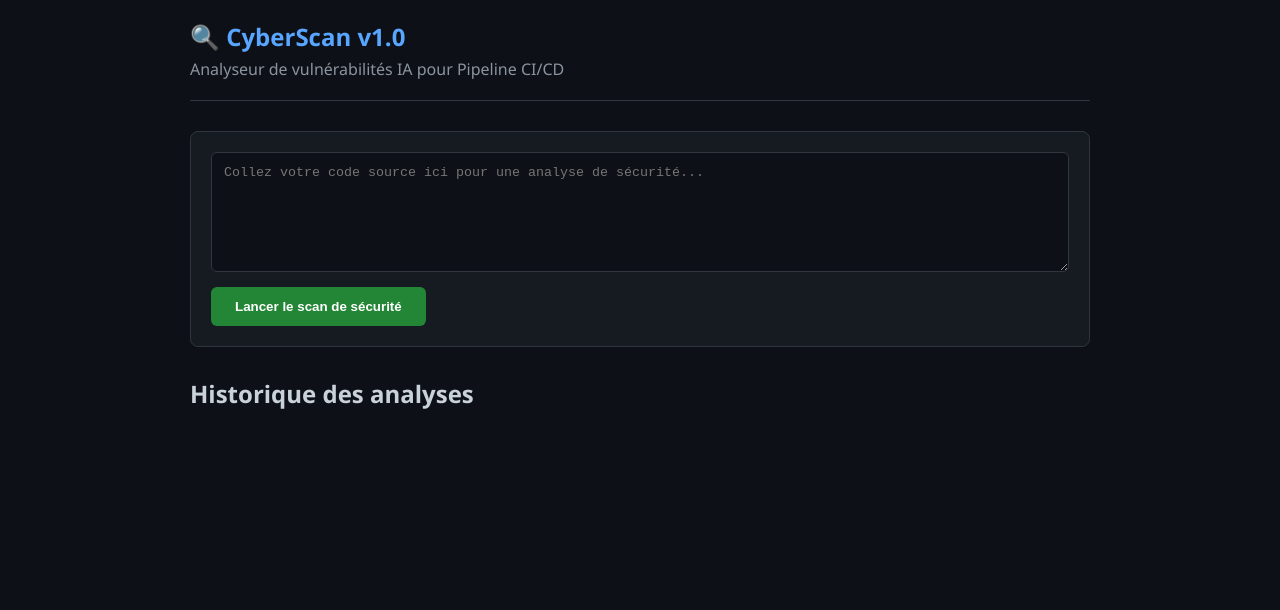
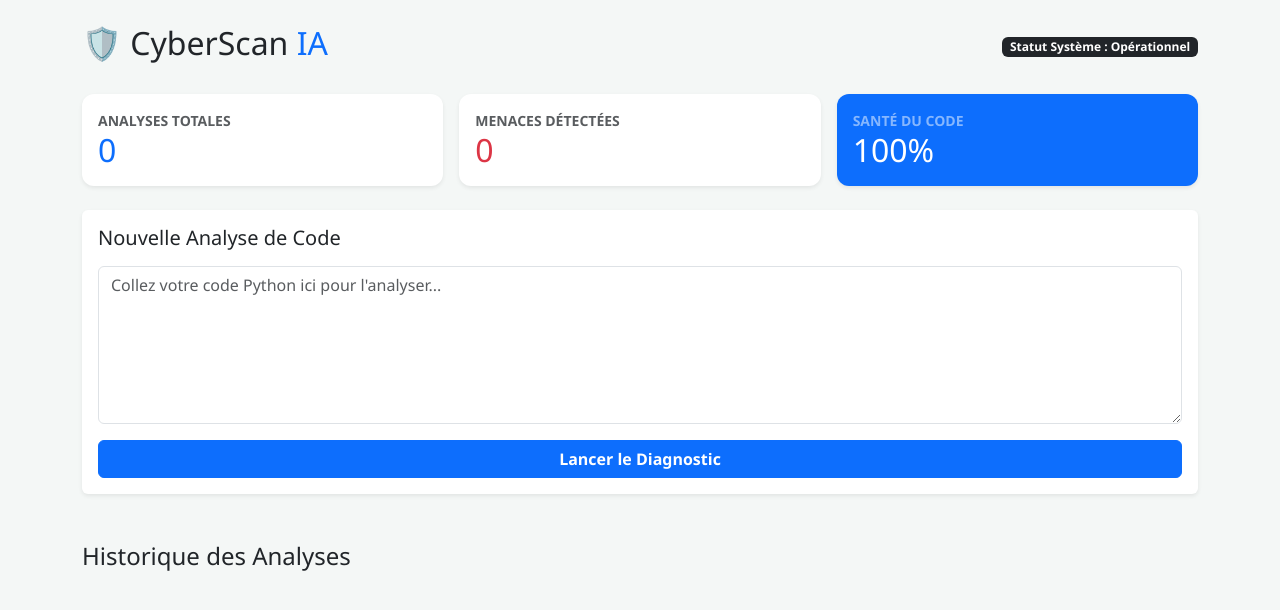
Before and after one commit to LucRakoto/mini-project-devops, a Flask app: page / in a window 1280 px wide. Shown: the top 610 px of the page. Run offline with Flask 3, Linux system fonts and the light colour scheme; data that the repository does not hold is empty; parts of the project's set-up code (start-up, migrations or seed data) failed here and were passed over.

Commit message:
Version final avec visualisation

```diff
--- a/app.py
+++ b/app.py
@@ -1,30 +1,70 @@
-import os, json
 from flask import Flask, render_template, request, redirect, url_for
-from redis import Redis
+import redis
+import json
+import uuid
 from datetime import datetime
-from scanner import VulnerabilityScanner # On importe ton nouveau module !
+from scanner import VulnerabilityScanner
 
 app = Flask(__name__)
-db = Redis(host=os.getenv('REDIS_HOST', 'redis'), port=6379, password=os.getenv('REDIS_PASSWORD'), decode_responses=True)
-ia_scanner = VulnerabilityScanner() # On initialise l'IA
+
+# Connexion à Redis (Assure-toi que les identifiants correspondent à ton docker-compose)
+r = redis.Redis(host='redis', port=6379, password='votre_mot_de_passe_robuste', decode_responses=True)
+
+scanner = VulnerabilityScanner()
 
 @app.route('/')
 def index():
-    raw_data = db.lrange('scans', 0, -1)
-    reports = [json.loads(r) for r in raw_data]
-    return render_template('index.html', reports=reports) # On utilise un vrai fichier HTML !
+    try:
+        # 1. Récupération de tous les scans stockés
+        keys = r.keys("scan:*")
+        scans = []
+        for k in keys:
+            data = r.get(k)
+            if data:
+                scans.append(json.loads(data))
 
-@app.route('/analyze', methods=['POST'])
-def analyze():
-    code = request.form.get('code_snippet')
-    if code:
-        result = ia_scanner.scan(code) # L'IA travaille ici
-        db.rpush('scans', json.dumps({
-            "preview": code[:30],
-            "result": result,
-            "date": datetime.now().strftime("%H:%M:%S")
-        }))
+        # 2. Tri par date (du plus récent au plus ancien)
+        scans.sort(key=lambda x: x.get('timestamp', ''), reverse=True)
+
+        # 3. Calcul des statistiques pour le Dashboard
+        total_scans = len(scans)
+        vulnerabilities = len([s for s in scans if "❌" in s['result']])
+
+        # Calcul du score de santé (sur 100)
+        health_score = 100
+        if total_scans > 0:
+            health_score = int(((total_scans - vulnerabilities) / total_scans) * 100)
+
+        return render_template('index.html',
+                               scans=scans,
+                               total=total_scans,
+                               alerts=vulnerabilities,
+                               health=health_score)
+    except Exception as e:
+        return f"Erreur de connexion à la base de données : {e}", 500
+
+@app.route('/scan', method=['POST'])
+def scan_code():
+    code_content = request.form.get('code')
+    if not code_content:
+        return redirect(url_for('index'))
+
+    # Analyse du code via le scanner
+    result = scanner.scan(code_content)
+
+    # Création de l'objet de scan pour Redis
+    scan_id = str(uuid.uuid4())
+    scan_data = {
+        'id': scan_id,
+        'code': code_content,
+        'result': result,
+        'timestamp': datetime.now().strftime("%Y-%m-%d %H:%M:%S")
+    }
+
+    # Sauvegarde dans Redis avec une expiration (optionnel)
+    r.set(f"scan:{scan_id}", json.dumps(scan_data))
+
     return redirect(url_for('index'))
 
 if __name__ == '__main__':
-    app.run(host='0.0.0.0', port=5000)
+    app.run(host='0.0.0.0', port=5000, debug=True)
--- a/templates/index.html
+++ b/templates/index.html
@@ -3,64 +3,82 @@
 <head>
     <meta charset="UTF-8">
     <meta name="viewport" content="width=device-width, initial-scale=1.0">
-    <title>CyberScan IA - Dashboard de Stage</title>
+    <title>CyberScan IA - Dashboard Pro</title>
+    <link rel="stylesheet" href="https://cdn.jsdelivr.net/npm/bootstrap@5.3.0/dist/css/bootstrap.min.css">
     <style>
-        :root {
-            --bg-dark: #0d1117;
-            --card-bg: #161b22;
-            --border: #30363d;
-            --text-main: #c9d1d9;
-            --accent: #58a6ff;
-            --danger: #ff7b72;
-            --success: #3fb950;
-        }
-        body { font-family: 'Segoe UI', Tahoma, Geneva, Verdana, sans-serif; background-color: var(--bg-dark); color: var(--text-main); margin: 0; padding: 20px; }
-        .container { max-width: 900px; margin: auto; }
-        .header { border-bottom: 1px solid var(--border); padding-bottom: 20px; margin-bottom: 30px; }
-        .header h1 { color: var(--accent); margin: 0; font-size: 24px; }
-        .header p { color: #8b949e; margin: 5px 0 0; }
-
-        .scan-box { background: var(--card-bg); border: 1px solid var(--border); border-radius: 8px; padding: 20px; margin-bottom: 30px; }
-        textarea { width: 100%; height: 120px; background: var(--bg-dark); color: #a5d6ff; border: 1px solid var(--border); border-radius: 6px; padding: 12px; font-family: 'Courier New', monospace; box-sizing: border-box; resize: vertical; }
-        button { background: #238636; color: white; border: none; padding: 12px 24px; border-radius: 6px; cursor: pointer; font-weight: bold; margin-top: 10px; transition: 0.2s; }
-        button:hover { background: #2ea043; }
-
-        .report-card { background: var(--card-bg); border: 1px solid var(--border); border-radius: 6px; padding: 15px; margin-bottom: 15px; display: flex; justify-content: space-between; align-items: center; }
-        .code-preview { font-family: monospace; background: #0d1117; padding: 4px 8px; border-radius: 4px; color: #79c0ff; }
-        .status-badge { padding: 5px 12px; border-radius: 20px; font-size: 12px; font-weight: bold; }
-        .status-vulnerable { background: rgba(248, 81, 73, 0.1); color: var(--danger); border: 1px solid var(--danger); }
-        .status-safe { background: rgba(63, 185, 80, 0.1); color: var(--success); border: 1px solid var(--success); }
-        .date { color: #8b949e; font-size: 12px; }
+        body { background-color: #f4f7f6; font-family: 'Segoe UI', Tahoma, Geneva, Verdana, sans-serif; }
+        .stat-card { border-radius: 12px; transition: transform 0.2s; }
+        .stat-card:hover { transform: translateY(-5px); }
+        .vulnerable { color: #d63031; font-weight: bold; }
+        .secure { color: #27ae60; font-weight: bold; }
+        .scan-item { border-left: 5px solid #bdc3c7; margin-bottom: 10px; background: white; }
+        .border-danger { border-left-color: #d63031 !important; }
+        .border-success { border-left-color: #27ae60 !important; }
     </style>
 </head>
-<body>
-    <div class="container">
-        <div class="header">
-            <h1>🔍 CyberScan v1.0</h1>
-            <p>Analyseur de vulnérabilités IA pour Pipeline CI/CD</p>
+<body class="container py-4">
+
+    <div class="d-flex justify-content-between align-items-center mb-4">
+        <h1 class="h2">🛡️ CyberScan <span class="text-primary">IA</span></h1>
+        <span class="badge bg-dark">Statut Système : Opérationnel</span>
+    </div>
+
+    <div class="row g-3 mb-4">
+        <div class="col-md-4">
+            <div class="card stat-card shadow-sm p-3 border-0">
+                <small class="text-muted text-uppercase fw-bold">Analyses Totales</small>
+                <h2 class="mb-0 text-primary">{{ total }}</h2>
+            </div>
         </div>
+        <div class="col-md-4">
+            <div class="card stat-card shadow-sm p-3 border-0 bg-white">
+                <small class="text-muted text-uppercase fw-bold">Menaces Détectées</small>
+                <h2 class="mb-0 text-danger">{{ alerts }}</h2>
+            </div>
+        </div>
+        <div class="col-md-4">
+            <div class="card stat-card shadow-sm p-3 border-0 bg-primary text-white">
+                <small class="text-white-50 text-uppercase fw-bold">Santé du Code</small>
+                <h2 class="mb-0">{{ health }}%</h2>
+            </div>
+        </div>
+    </div>
 
-        <div class="scan-box">
-            <form action="/analyze" method="POST">
-                <textarea name="code_snippet" placeholder="Collez votre code source ici pour une analyse de sécurité..." required></textarea>
-                <button type="submit">Lancer le scan de sécurité</button>
+
+
+    <div class="card shadow-sm border-0 mb-5">
+        <div class="card-body">
+            <h5 class="card-title mb-3">Nouvelle Analyse de Code</h5>
+            <form action="/scan" method="post">
+                <textarea name="code" class="form-control mb-3" rows="6" placeholder="Collez votre code Python ici pour l'analyser..."></textarea>
+                <button type="submit" class="btn btn-primary w-100 fw-bold">Lancer le Diagnostic</button>
             </form>
         </div>
+    </div>
 
-        <h2>Historique des analyses</h2>
-        <div id="results">
-            {% for report in reports %}
-                <div class="report-card">
-                    <div>
-                        <span class="code-preview">{{ report.preview }}...</span>
-                        <div class="date">Analysé à : {{ report.date }}</div>
-                    </div>
-                    <div class="status-badge {{ 'status-vulnerable' if '❌' in report.result else 'status-safe' }}">
-                        {{ report.result }}
-                    </div>
-                </div>
-            {% endfor %}
+    <h4 class="mb-3">Historique des Analyses</h4>
+    <div class="list-group shadow-sm">
+        {% for scan in scans %}
+        <div class="list-group-item scan-item p-3 {{ 'border-danger' if '❌' in scan.result else 'border-success' }}">
+            <div class="d-flex justify-content-between align-items-center">
+                <h6 class="mb-1 {{ 'vulnerable' if '❌' in scan.result else 'secure' }}">
+                    {{ scan.result }}
+                </h6>
+                <small class="text-muted">{{ scan.timestamp }}</small>
+            </div>
+
+            <p class="mb-2 text-secondary small" style="font-family: monospace; background: #f8f9fa; padding: 5px;">
+                {{ scan.code[:150] }}{% if scan.code|length > 150 %}...{% endif %}
+            </p>
+
+            {% if '❌' in scan.result %}
+            <div class="alert alert-light border-start border-warning py-1 px-2 mb-0 mt-2">
+                <small>💡 <strong>Conseil :</strong> Utilisez des paramètres de requête sécurisés pour bloquer cette injection.</small>
+            </div>
+            {% endif %}
         </div>
+        {% endfor %}
     </div>
+
 </body>
 </html>
```
Also changed, not shown: README.md (added).
